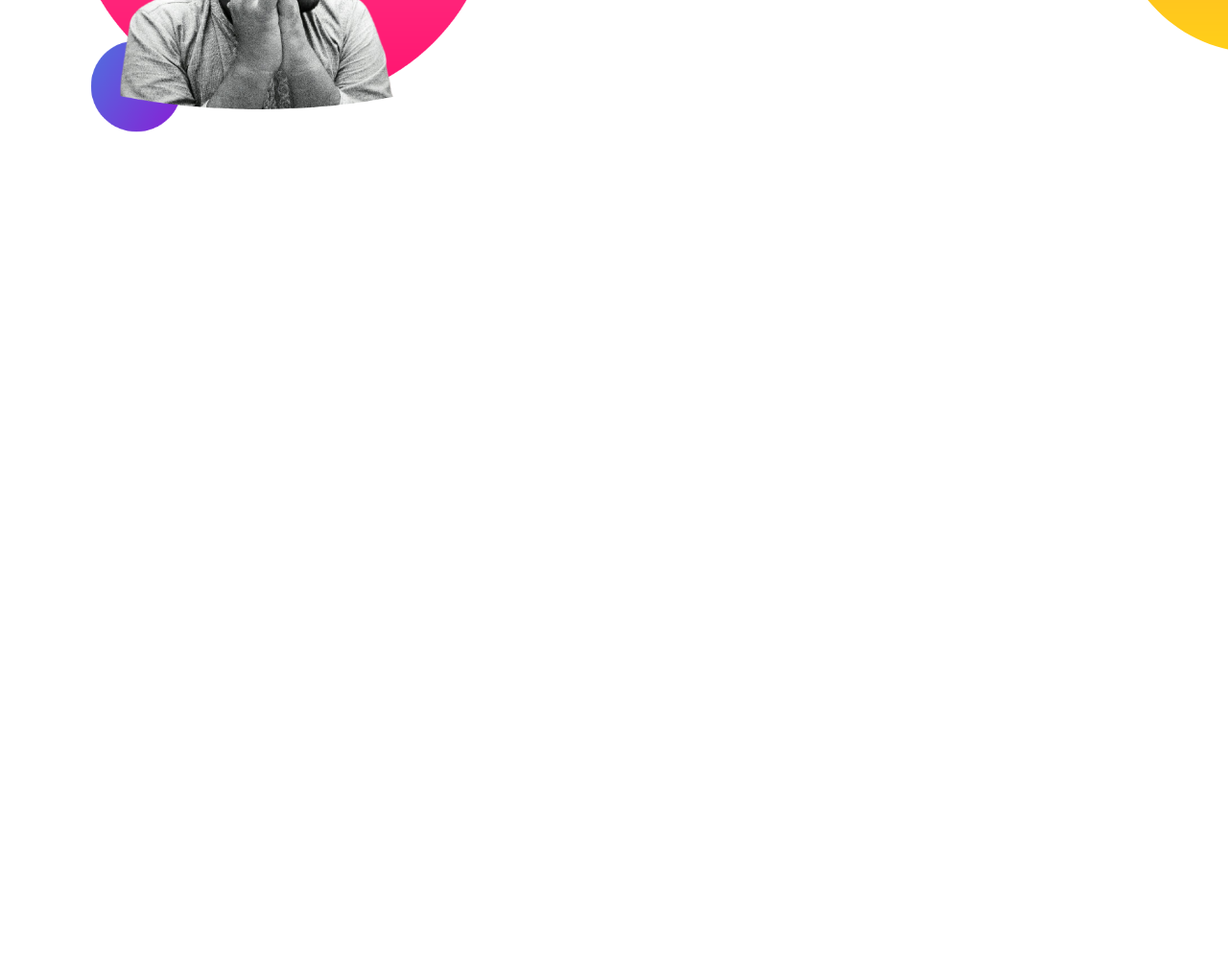
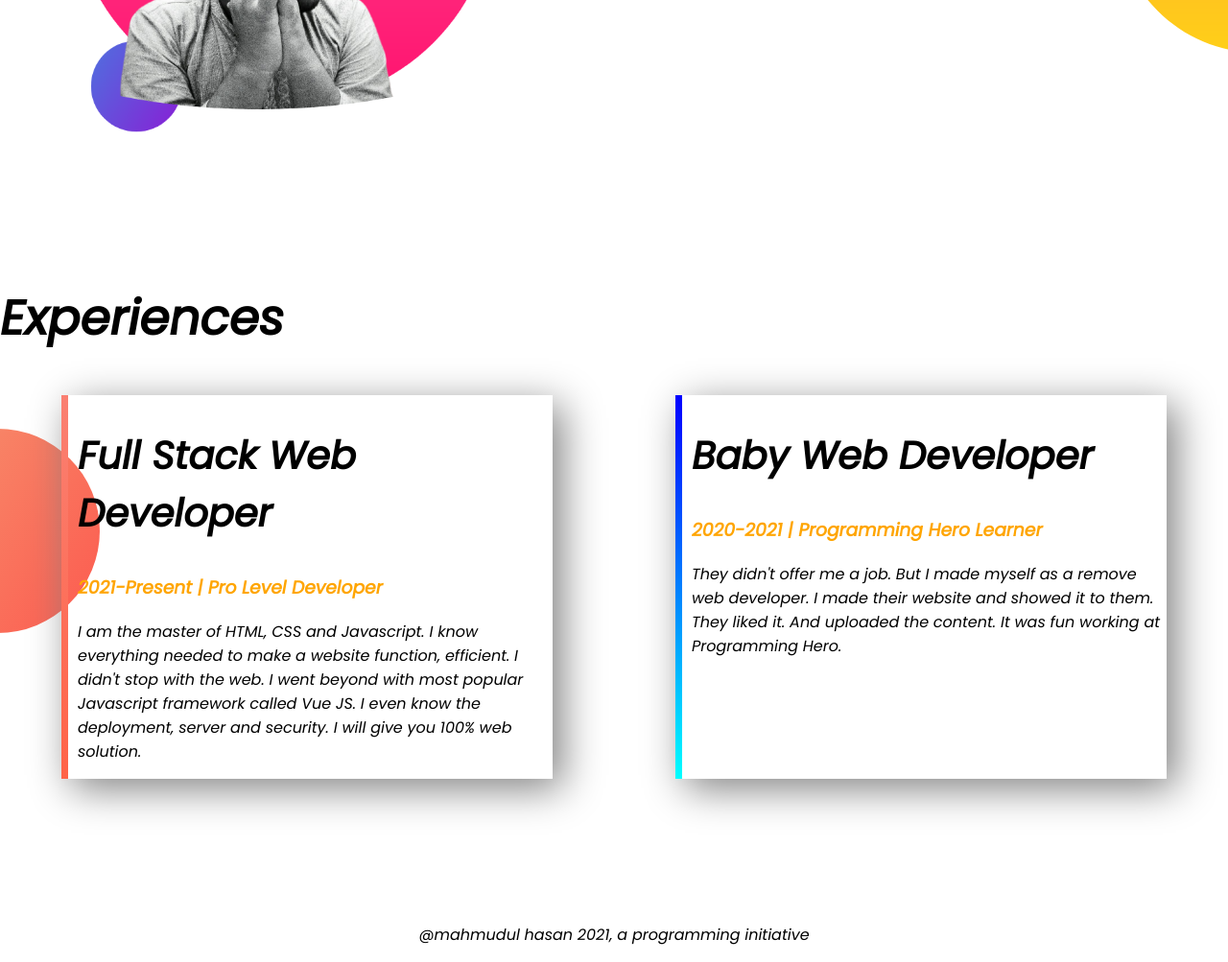
Before and after one commit to Mahmudul1126/My-portfolio, a plain HTML site: page index.htm in a window 1280 px wide. Shown: the part 979-1982 px from the top of the page at 96% size. Before the commit the page ends 1274 px from the top, so only its background shows below. Drawn offline with Linux system fonts and the light colour scheme.

Commit message:
footer added

```diff
--- a/index.htm
+++ b/index.htm
@@ -14,7 +14,7 @@
 
 <body>
 
-    <section class="top-banner">
+    <section class="top-banner flexible-container">
         <div class="half-width">
             <h1> Welcome To</h1>
             <h1> <span class="orange-color">Mahmudul Hasan</span> World </h1>
@@ -29,7 +29,7 @@
             <img src="images/my-bg (1).png" alt="">
         </div>
     </section>
-    <section class="dream-big">
+    <section class="dream-big flexible-container">
         <div class="half-width">
             <img src="images/dream big.png" alt="">
         </div>
@@ -43,6 +43,30 @@
                 ME</a>
         </div>
     </section>
+    <section class="experience-area">
+        <h1>Experiences</h1>
+        <div class="flexible-container">
+            <div id="full-stack-experience" class="experience-item">
+                <h2>Full Stack Web Developer</h2>
+                <h3 class="orange-color">2021-Present | Pro Level Developer</h3>
+                <p>I am the master of HTML, CSS and Javascript. I know everything needed to make a website function,
+                    efficient. I didn't stop with the web. I went beyond with most popular Javascript framework called
+                    Vue
+                    JS. I even know the deployment, server and security. I will give you 100% web solution.</p>
+            </div>
+            <div id="web-dev-experience" class="experience-item">
+                <h2>Baby Web Developer</h2>
+                <h3 class="orange-color">2020-2021 | Programming Hero Learner</h3>
+                <p>They didn't offer me a job. But I made myself as a remove web developer. I made their website and
+                    showed
+                    it to them. They liked it. And uploaded the content. It was fun working at Programming Hero.</p>
+            </div>
+
+        </div>
+    </section>
+    <footer>
+        <p>@mahmudul hasan 2021, a programming initiative</p>
+    </footer>
 </body>
 
 </html>
--- a/style.css
+++ b/style.css
@@ -5,10 +5,13 @@ body{
 h1{
     font-size: 50px;
 }
+h2{
+    font-size: 40px;
+}
 .orange-color{
     color: orange;
 }
-section{
+.flexible-container{
     display: flex;
     margin-bottom: 150px;
 }
@@ -36,3 +39,28 @@ section{
     background-repeat: no-repeat;
     background-position: right;
 }
+.experience-area{
+    background-image: url(images/exp-bg.png);
+    background-repeat: no-repeat;
+    background-position: left;
+}
+.experience-item{
+    width: 40%;
+    margin-left: 5%;
+    margin-right: 5%;
+    padding-left: 10px;
+    box-shadow: 10px 10px 40px gray;
+}
+#web-dev-experience{
+    border-left: 7px solid;
+    border-image: linear-gradient(blue, cyan);
+    border-image-slice: 1;
+}
+#full-stack-experience{
+    border-left: 7px solid;
+    border-image: linear-gradient(salmon, tomato);
+    border-image-slice: 1;
+}
+footer p {
+    text-align: center;
+}
```
